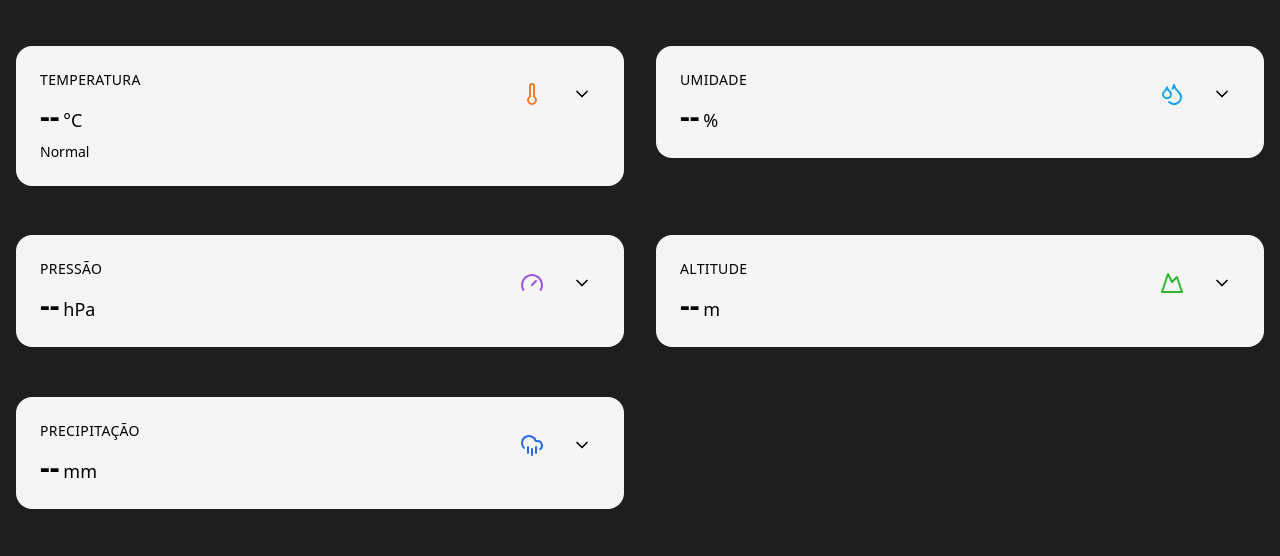
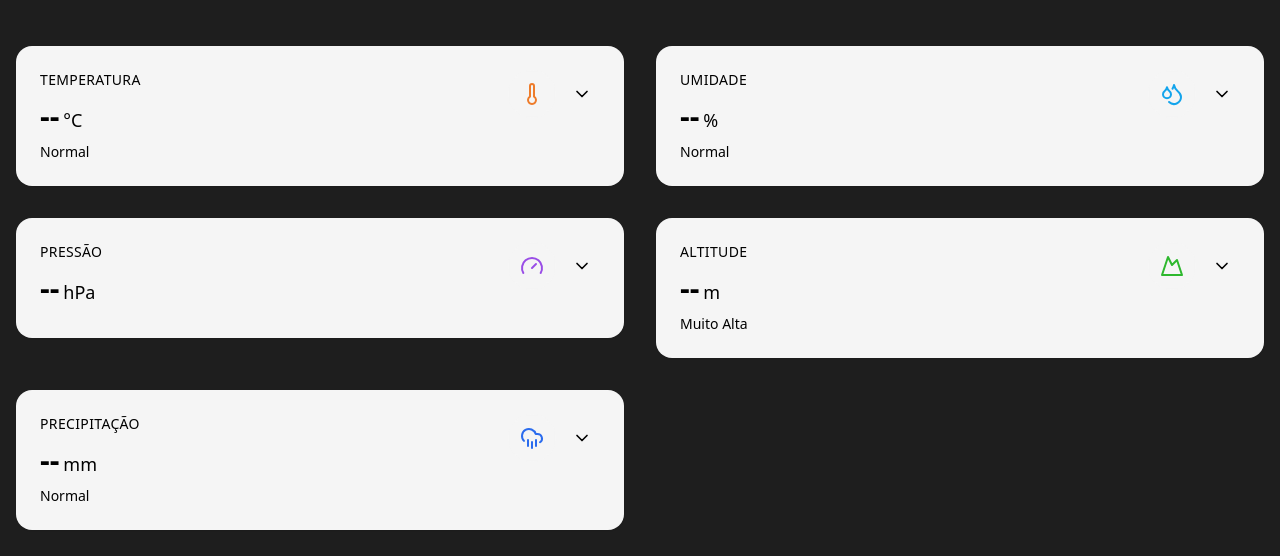
Before and after one commit to GiovaniMN/estacao_metereologica_com_esp32, a React (Vite) app: page / in a window 1280 px wide. Shown: the part 126-682 px from the top of the page. Built offline with nearby package versions, Linux system fonts and the light colour scheme; no server answers; the database is empty.

Commit message:
Adicionando avisos para todos os cards

```diff
--- a/src/components/WeatherCard.tsx
+++ b/src/components/WeatherCard.tsx
@@ -50,6 +50,48 @@ export function WeatherCard({
     return "Normal";
   };
 
+  const getHumidityWarning = (humidity: number) => {
+    if (humidity < 40) {
+      return "Baixa";
+    }
+    if (humidity > 60) {
+      return "Alta";
+    }
+    return "Normal";
+  };
+
+  const getPressureWarning = (press: number) => {
+    if (press > 980 && press < 1030) {
+      return "Normal";
+    }
+    if (press < 980 && press > 600) {
+      return "Atenção";
+    }
+    if (press < 600) {
+      return "Muito Baixa";
+    }
+  };
+
+  const getHeightWarning = (height: number) => {
+    if (height < 2400) {
+      return "Segura";
+    }
+    if (height > 2400 && height < 4500) {
+      return "Atenção";
+    }
+    return "Muito Alta";
+  };
+
+  const getRainWarning = (rain: number) => {
+    if (rain < 40) {
+      return "Baixa";
+    }
+    if (rain > 60) {
+      return "Alta";
+    }
+    return "Normal";
+  };
+
   return (
     <Card
       className={cn(
@@ -76,6 +118,26 @@ export function WeatherCard({
           {title.toLowerCase() === "temperatura" && !isLoading && (
             <p className="text-sm text-muted-foreground">
               {getTemperatureWarning(parseFloat(value))}
+            </p>
+          )}
+          {title.toLowerCase() === "umidade" && !isLoading && (
+            <p className="text-sm text-muted-foreground">
+              {getHumidityWarning(parseFloat(value))}
+            </p>
+          )}
+          {title.toLowerCase() === "pressão" && !isLoading && (
+            <p className="text-sm text-muted-foreground">
+              {getPressureWarning(parseFloat(value))}
+            </p>
+          )}
+          {title.toLowerCase() === "altitude" && !isLoading && (
+            <p className="text-sm text-muted-foreground">
+              {getHeightWarning(parseFloat(value))}
+            </p>
+          )}
+          {title.toLowerCase() === "precipitação" && !isLoading && (
+            <p className="text-sm text-muted-foreground">
+              {getRainWarning(parseFloat(value))}
             </p>
           )}
         </div>
--- a/src/components/WeatherDashboard.tsx
+++ b/src/components/WeatherDashboard.tsx
@@ -141,7 +141,7 @@ export function WeatherDashboard() {
 
             <WeatherCard
               title="Pressão"
-              value={formatValue(weatherData?.pressao, 2)}
+              value={formatValue(weatherData?.pressao, 0)}
               unit="hPa"
               icon={Gauge}
               color="pressure"
@@ -175,7 +175,7 @@ export function WeatherDashboard() {
 
             <WeatherCard
               title="Precipitação"
-              value={formatValue(weatherData?.chuva_mm)}
+              value={formatValue(weatherData?.chuva_mm, 0)}
               unit="mm"
               icon={CloudRain}
               color="precipitation"
```
